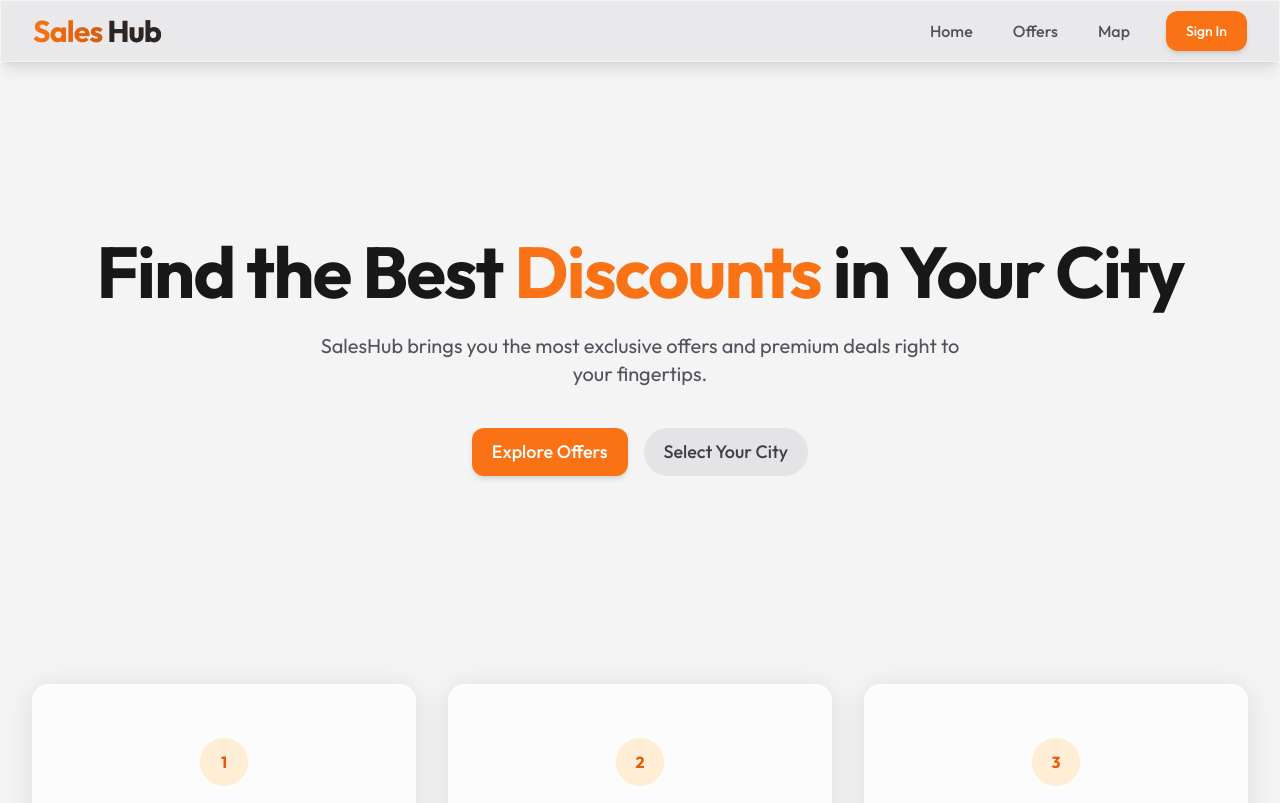
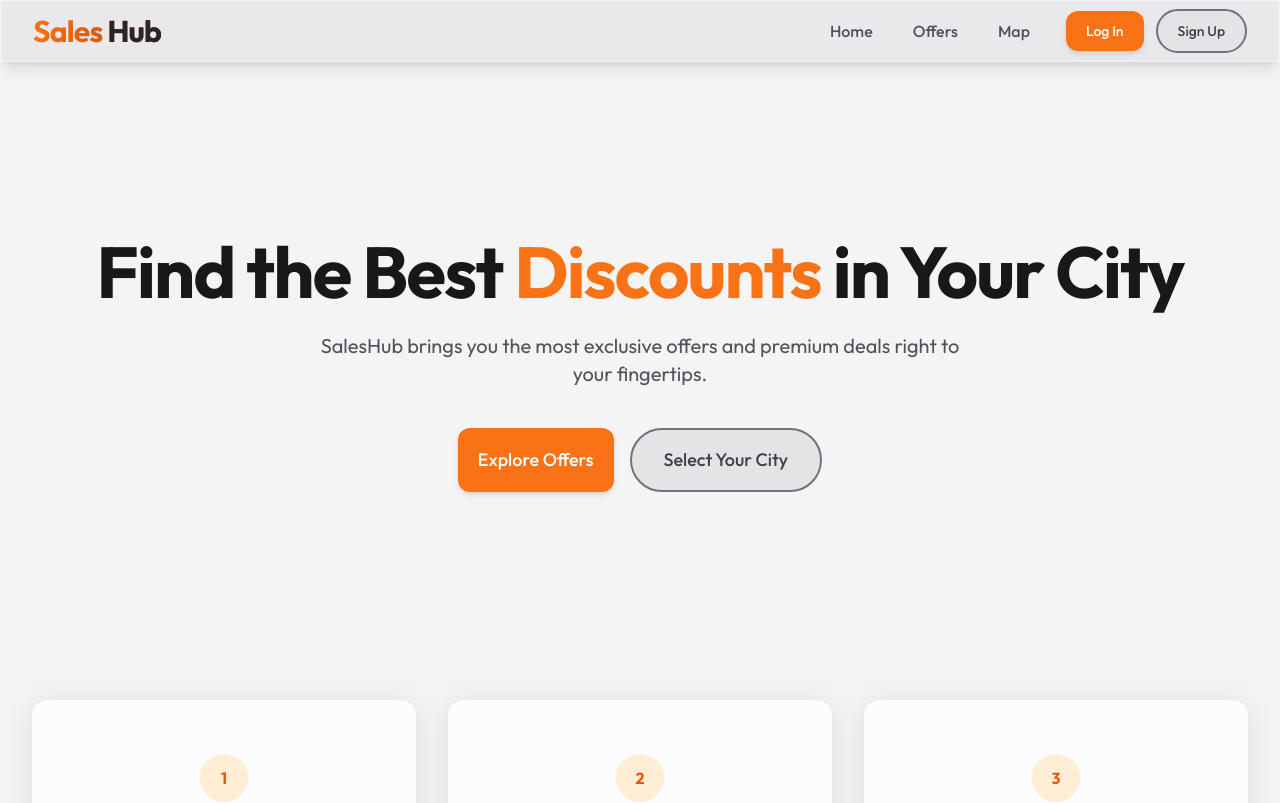
Before and after one commit to SYlence23/SalesHub, a React (Vite) app in the folder frontend-core/: page / in a window 1280 px wide. Shown: the top 803 px of the page. Built offline with nearby package versions, Linux system fonts and the light colour scheme.

Commit message:
added sign up button to navbar and fixed bug in index.css when styles didnt work

```diff
--- a/frontend-core/src/components/Navbar/Navbar.tsx
+++ b/frontend-core/src/components/Navbar/Navbar.tsx
@@ -52,9 +52,12 @@ export default function Navbar() {
                         {/* <span className="text-zinc-600 dark:text-zinc-300 text-2xl select-none">|</span> */}
 
                         {/* Right actions */}
-                        <div className="flex  items-center space-x-4">
+                        <div className="flex  items-center gap-3">
                             <button className="hidden sm:flex btn-primary text-sm">
-                                Sign In
+                                Log In
+                            </button>
+                            <button className="hidden sm:flex btn-secondary text-sm">
+                                Sign Up
                             </button>
                         </div>
                     </div>
--- a/frontend-core/src/index.css
+++ b/frontend-core/src/index.css
@@ -54,7 +54,7 @@
   }
 }
 
-@layer utilities {
+@layer components {
   .glass {
     @apply bg-zinc-200/70 backdrop-blur-md border border-zinc-100 shadow-lg dark:bg-zinc-900/60 dark:border-white/10;
   }
@@ -64,14 +64,19 @@
   }
 
   .btn-primary {
-    @apply inline-flex items-center justify-center px-5 py-2.5 rounded-xl font-medium text-white bg-primary-500 hover:bg-primary-600 transition-all shadow-md hover:shadow-lg active:scale-95 focus:ring-2 focus:ring-primary-500 focus:ring-offset-2 dark:focus:ring-offset-zinc-950;
+    @apply inline-flex items-center justify-center px-5 py-2.5 rounded-xl font-medium text-white bg-primary-500 hover:bg-primary-600 transition-all shadow-md hover:shadow-lg active:scale-95;
   }
 
   .btn-secondary {
-    @apply inline-flex items-center justify-center px-5 py-2.5 rounded-full font-medium text-zinc-700 bg-zinc-200 hover:bg-zinc-300 transition-all dark:bg-zinc-800 dark:text-zinc-200 dark:hover:bg-zinc-700 active:scale-95 focus:ring-2 focus:ring-zinc-500 focus:ring-offset-2 dark:focus:ring-offset-zinc-950;
+    @apply inline-flex items-center justify-center px-5 py-2.5 rounded-full font-medium text-zinc-700 bg-zinc-200 hover:bg-zinc-300 transition-all dark:bg-zinc-800 dark:text-zinc-200 dark:hover:bg-zinc-700 active:scale-95 border-2 border-zinc-500;
   }
 
+  .nav-button {
+    @apply px-3 py-1 rounded-xl text-zinc-600 hover:text-primary-500 dark:text-zinc-300 dark:hover:text-primary-400 font-medium text-base transition-all duration-500;
+  }
+}
 
+@layer utilities {
   .animated-gradient {
     @apply bg-gradient-to-r from-primary-500 via-orange-800 to-primary-500 dark:from-primary-500 dark:via-orange-200 dark:to-primary-500;
     background-size: 300% auto;
@@ -81,8 +86,4 @@
   .animated-gradient:hover {
     background-position: right center;
   }
-
-  .nav-button {
-    @apply px-3 py-1 rounded-xl text-zinc-600 hover:text-primary-500 dark:text-zinc-300 dark:hover:text-primary-400 font-medium text-base transition-all duration-500
-  }
 }
--- a/frontend-core/src/pages/Home.tsx
+++ b/frontend-core/src/pages/Home.tsx
@@ -9,10 +9,10 @@ export default function Home() {
           SalesHub brings you the most exclusive offers and premium deals right to your fingertips.
         </p>
         <div className="flex justify-center gap-4">
-          <button className="btn-primary px-8 py-4 text-lg">
+          <button className="btn-primary  text-lg">
             Explore Offers
           </button>
-          <button className="btn-secondary px-8 py-4 text-lg">
+          <button className="btn-secondary  px-8 py-4 text-lg">
             Select Your City
           </button>
         </div>
```
